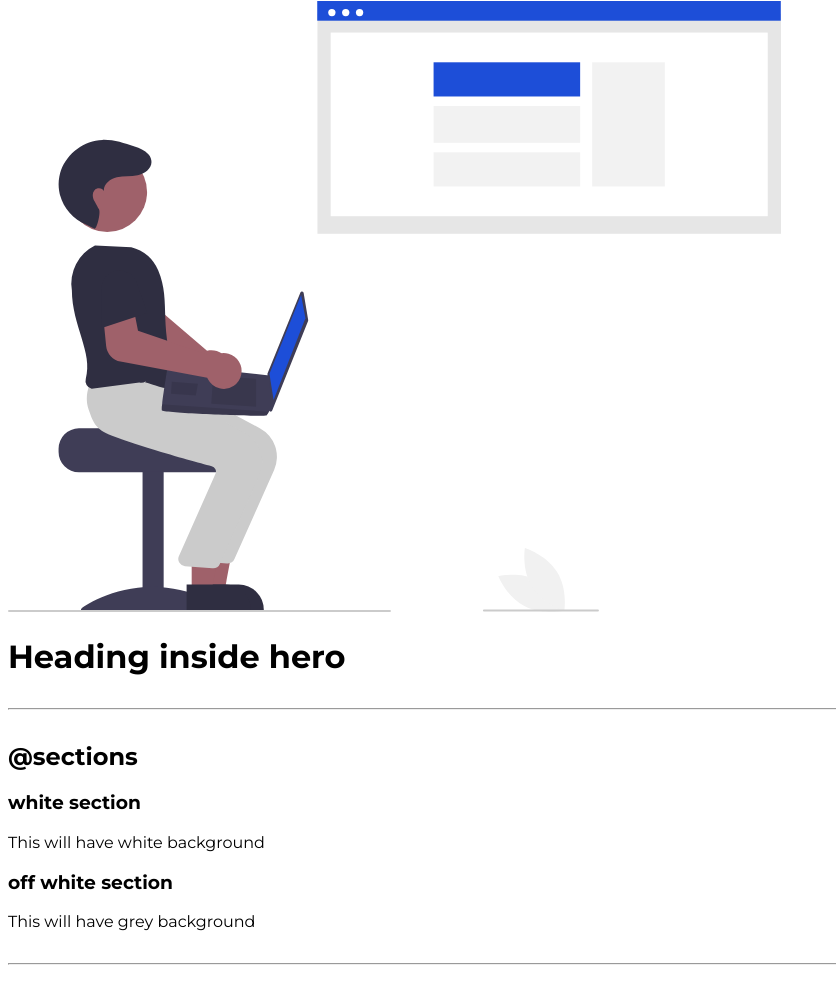
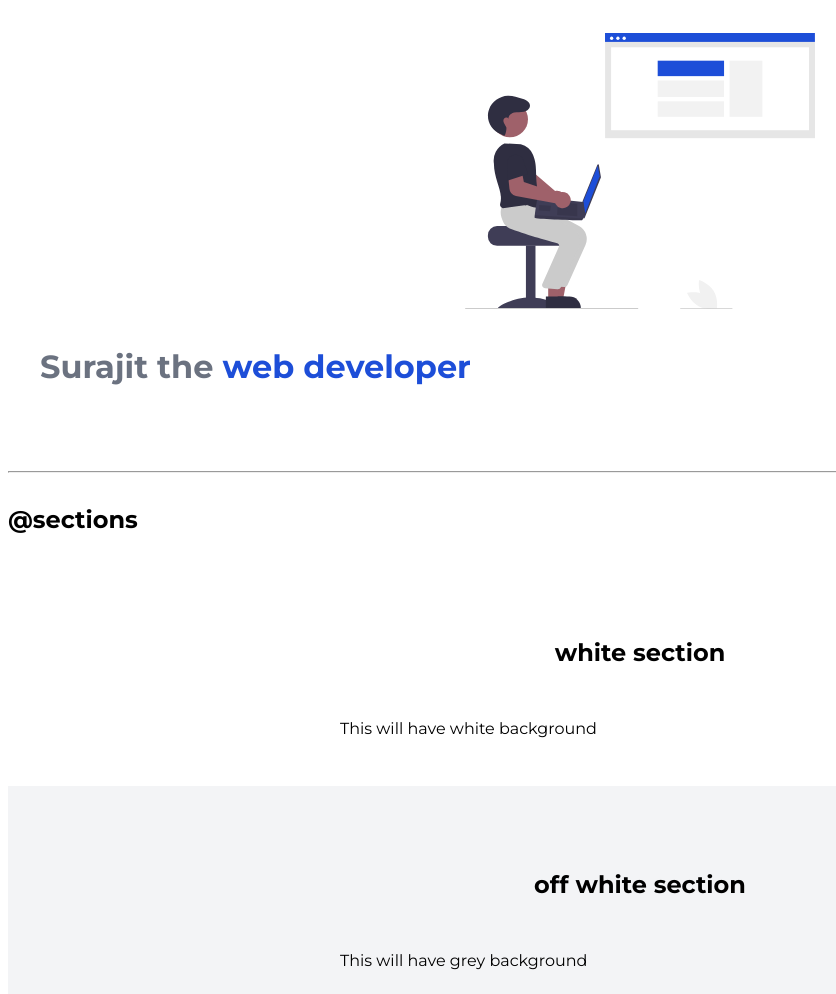
Before and after one commit to surajit52/neogcamp-lesson-3, a plain HTML site: page index.html in a window 1280 px wide. Shown: the part 1583-2577 px from the top of the page, without its empty margins (0-836 px from the left). Drawn offline with Linux system fonts and the light colour scheme.

Commit message:
sections

```diff
--- a/index.html
+++ b/index.html
@@ -100,11 +100,11 @@
     <hr>
 
 
-    <h2>header</h2>
+    <h2>@header</h2>
 
-    <header>
-        <img src="images/hero_image.svg" />
-        <h1>Heading inside hero</h1>
+    <header class = "hero">
+        <img class = "hero-image"src="images/hero_image.svg" />
+        <h1 class="hero-heading">Surajit the <span class="heading-inverted">web developer</span></h1>
     </header>
 
 
@@ -112,14 +112,20 @@
 
     <h2>@sections</h2>
 
-    <section>
-        <h3>white section</h3>
-        <p>This will have white background</p>
+    <section class="section">
+        <div class="container container-center">
+            <h1>white section</h1>
+            <p>This will have white background</p>
+        </div>
+
     </section>
 
-    <section>
-        <h3>off white section</h3>
-        <p>This will have grey background</p>
+    <section class="section ow">
+        <div class="container container-center">
+            <h1>off white section</h1>
+            <p>This will have grey background</p>
+        </div>
+
     </section>
 
 
--- a/style.css
+++ b/style.css
@@ -2,6 +2,8 @@
 
 :root {
     --primary-color: #1D4ED8;
+    --dark-gray: #6b7280;
+    --off-white: #f3f4f6;
 }
 
 
@@ -85,3 +87,43 @@ hr {
 .navigation .link-active {
     font-size: bold;
 }
+
+
+
+/** Header **/
+
+.hero {
+    padding: 2rem;
+}
+
+.hero .hero-image {
+    max-width: 350px;
+    display: block;
+    margin: auto;
+}
+
+.hero .hero-heading {
+    padding-top: 1rem;
+    color: var(--dark-gray);
+}
+
+.hero .hero-heading .heading-inverted {
+    color: var(--primary-color);
+}
+
+
+/** Section **/
+
+.section{
+    padding: 2rem;
+}
+
+.section h1 {
+    text-align: center;
+    padding: 2rem;
+
+}
+
+.ow {
+    background-color: var(--off-white);
+}
```
